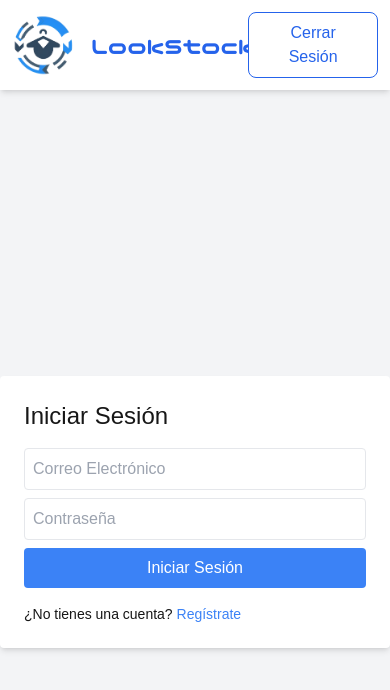
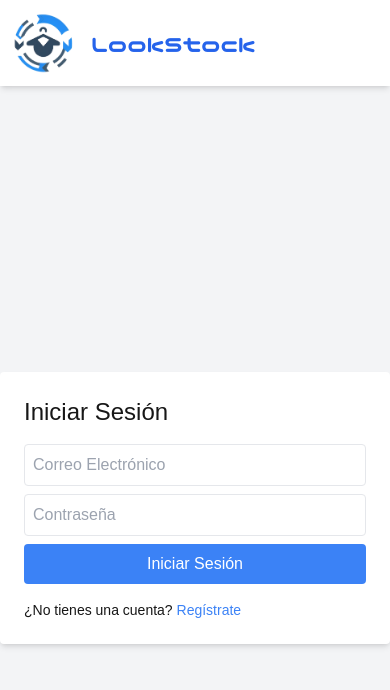
Before and after one commit to Nathaly07/LookStock, a Next.js app in the folder frontend/: page /login in a window 390 px wide. Shown: the top 690 px of the page. Built offline with nearby package versions, Linux system fonts and the light colour scheme; no server answers.

Commit message:
feat: phone validation

```diff
--- a/frontend/src/app/components/header.tsx
+++ b/frontend/src/app/components/header.tsx
@@ -1,10 +1,11 @@
 "use client";
 
 import React from "react";
-import { useRouter } from "next/navigation";
+import { useRouter, usePathname } from "next/navigation";
 
 const Header = () => {
   const router = useRouter();
+  const pathname = usePathname(); // Obtén la ruta actual
 
   const handleLogout = () => {
     // Eliminar el token del localStorage
@@ -26,12 +27,15 @@ const Header = () => {
           />
           <span className="ml-4">LookStock</span>
         </div>
-        <button
-          onClick={handleLogout} // Llama a la función de cerrar sesión
-          className="px-4 py-2 text-blue-600 border border-blue-600 rounded-lg bg-white hover:bg-blue-600 hover:text-white transition-all"
-        >
-          Cerrar Sesión
-        </button>
+        {/* Ocultar el botón si la ruta es /login o /signup */}
+        {pathname !== "/login" && pathname !== "/signup" && (
+          <button
+            onClick={handleLogout}
+            className="px-4 py-2 text-blue-600 border border-blue-600 rounded-lg bg-white hover:bg-blue-600 hover:text-white transition-all"
+          >
+            Cerrar Sesión
+          </button>
+        )}
       </div>
     </header>
   );
--- a/frontend/src/app/dashboard/chat/page.tsx
+++ b/frontend/src/app/dashboard/chat/page.tsx
@@ -1,4 +1,4 @@
-"use client";
+;"use client";
 
 import Chat from "../../components/Chat";
 
```
